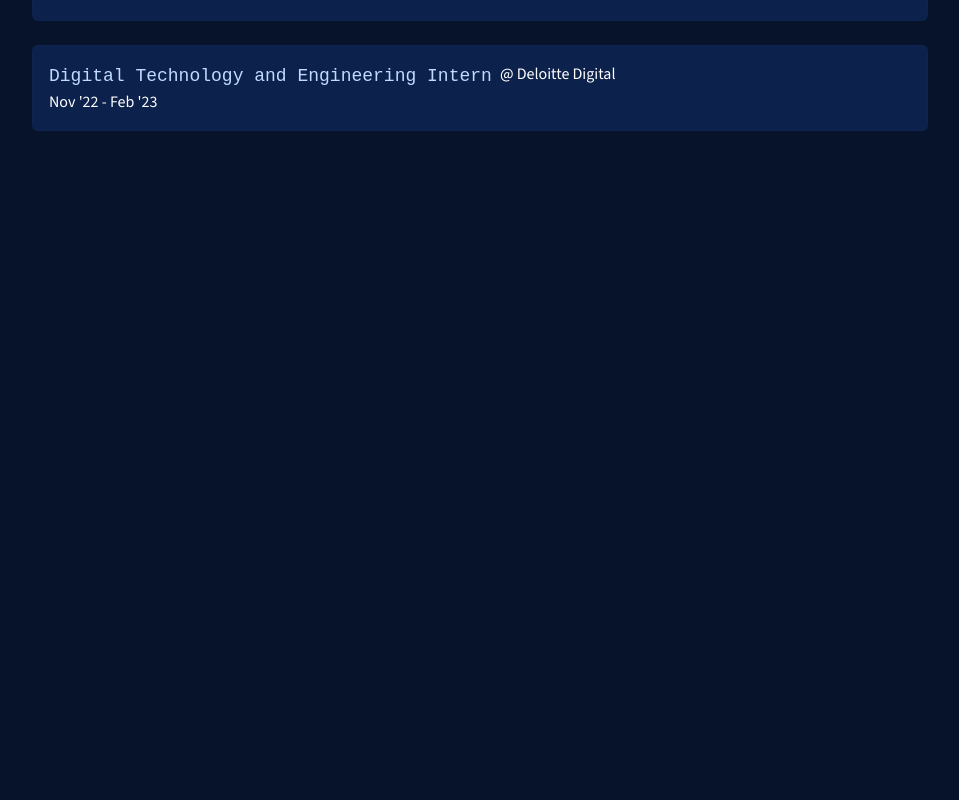
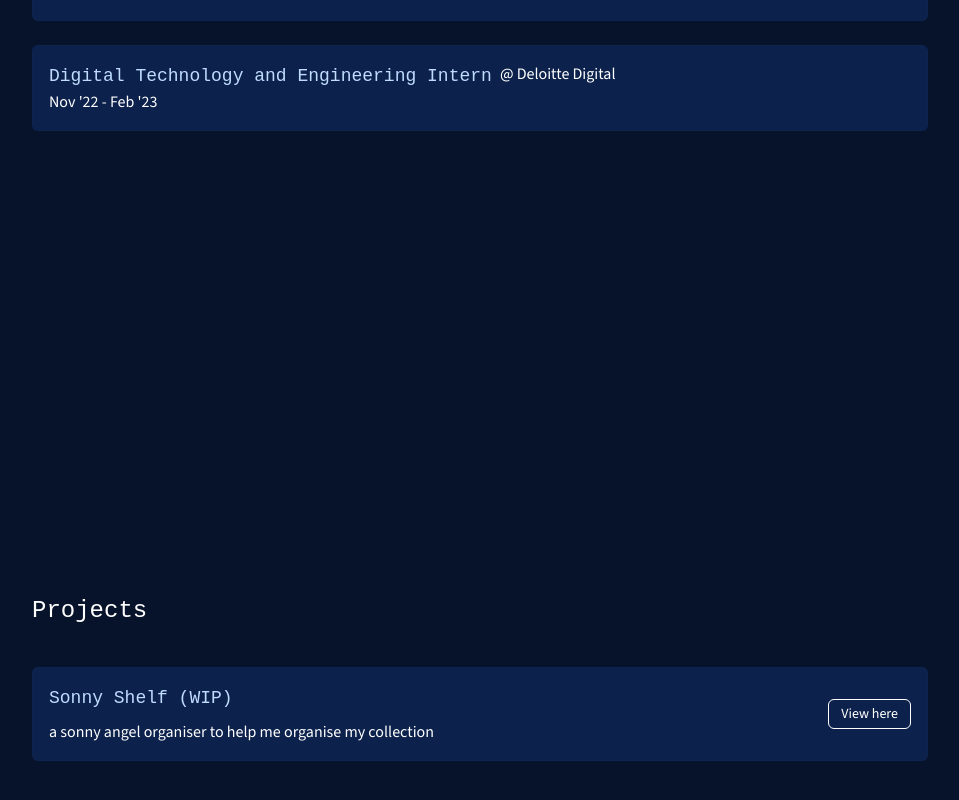
Before and after one commit to tracyjqin/tracyjqin.github.io, a React (Create React App) app: page / in a window 1280 px wide. Shown: the part 1226-2026 px from the top of the page, without its empty margins (160-1119 px from the left). Before the commit the page ends 1536 px from the top, so only its background shows below. Built offline with nearby package versions, Linux system fonts and the light colour scheme; a web font is replaced by a local one.

Commit message:
feat: add link to sonny shelf

```diff
--- a/package.json
+++ b/package.json
@@ -14,6 +14,7 @@
     "react": "^18.2.0",
     "react-dom": "^18.2.0",
     "react-particles": "^2.12.2",
+    "react-router-dom": "^7.18.0",
     "react-scripts": "5.0.1",
     "styled-components": "^6.1.0",
     "tsparticles": "^2.12.0",
--- a/src/App.tsx
+++ b/src/App.tsx
@@ -8,7 +8,6 @@
   const sectionRef1 = useRef<HTMLDivElement>(null);
   const sectionRef2 = useRef<HTMLDivElement>(null);
   const sectionRef3 = useRef<HTMLDivElement>(null);
-  const sectionRef4 = useRef<HTMLDivElement>(null);
 
   const scrollToSection = (ref: React.RefObject<HTMLDivElement> | null) => {
     if (ref && ref.current) {
@@ -37,9 +36,9 @@
           <Experience />
         </div>
 
-        {/* <div ref={sectionRef3} className="h-[calc(100vh-64px)] w-full scroll-mt-16">
+        <div ref={sectionRef3} className="h-[calc(100vh-64px)] w-full scroll-mt-16">
           <Projects />
-        </div> */}
+        </div>
       </div>
     </div>
   );
--- a/src/index.tsx
+++ b/src/index.tsx
@@ -3,11 +3,14 @@
 import "./index.css";
 import App from "./App";
 import reportWebVitals from "./reportWebVitals";
+import { BrowserRouter } from "react-router-dom";
 
 const root = createRoot(document.getElementById("root")!);
 root.render(
   <React.StrictMode>
-    <App />
+    <BrowserRouter>
+      <App />
+    </BrowserRouter>
   </React.StrictMode>
 );
 
--- a/src/sections/Projects.tsx
+++ b/src/sections/Projects.tsx
@@ -1,13 +1,42 @@
 import React from "react";
+import { useNavigate } from "react-router-dom";
 
 const Projects = () => {
+  const navigate = useNavigate();
+
   return (
-    <>
-      <div className="block grey">
-        <h1>Projects</h1>
-        <p>Cooking...</p>
+    <div className="flex flex-col items-center gap-10 w-full min-h-[calc(100vh-4rem)] justify-center">
+
+      <h1 className="text-white font-code text-2xl w-3/4 text-left max-w-4xl">
+        Projects
+      </h1>
+
+      <div className="flex flex-col gap-6 items-center w-full">
+        <div className="flex flex-row bg-[#0E2654]/80 w-3/4 max-w-4xl p-4 border border-[#0E2654]/50 text-left rounded-md items-center justify-between">
+
+          <div className="flex flex-col gap-2">
+            <span className="text-blue-200 text-lg font-code">
+              Sonny Shelf (WIP)
+            </span>
+
+            <span className="text-white text-md">
+              a sonny angel organiser to help me organise my collection
+            </span>
+
+
+
+          </div>
+          <div>
+            <button
+              onClick={() => navigate("/sonny-shelf")}
+              className=" relative z-50 text-white text-sm px-3 py-1 rounded-md border border-white hover:bg-blue-900 transition cursor-pointer"
+            >
+              View here
+            </button>
+          </div>
+        </div>
       </div>
-    </>
+    </div>
   );
 };
 
--- a/src/sections/Sidebar.tsx
+++ b/src/sections/Sidebar.tsx
@@ -10,10 +10,7 @@
     scrollToSection(sectionRefs[index]);
   };
 
-  const headers = ["Home", "Experience"];
-
-
-  // const headers = ["Home", "Experience", "Projects"];
+  const headers = ["Home", "Experience", "Projects"];
 
   return (
     <div className="h-16 w-full bg-[#07132A]/60 flex items-center justify-between px-6 border-b-2 border-[#112050]/50 backdrop-blur-md" >
```
Also changed, not shown: 3 other files (tests, documents, lock files or other folders).
